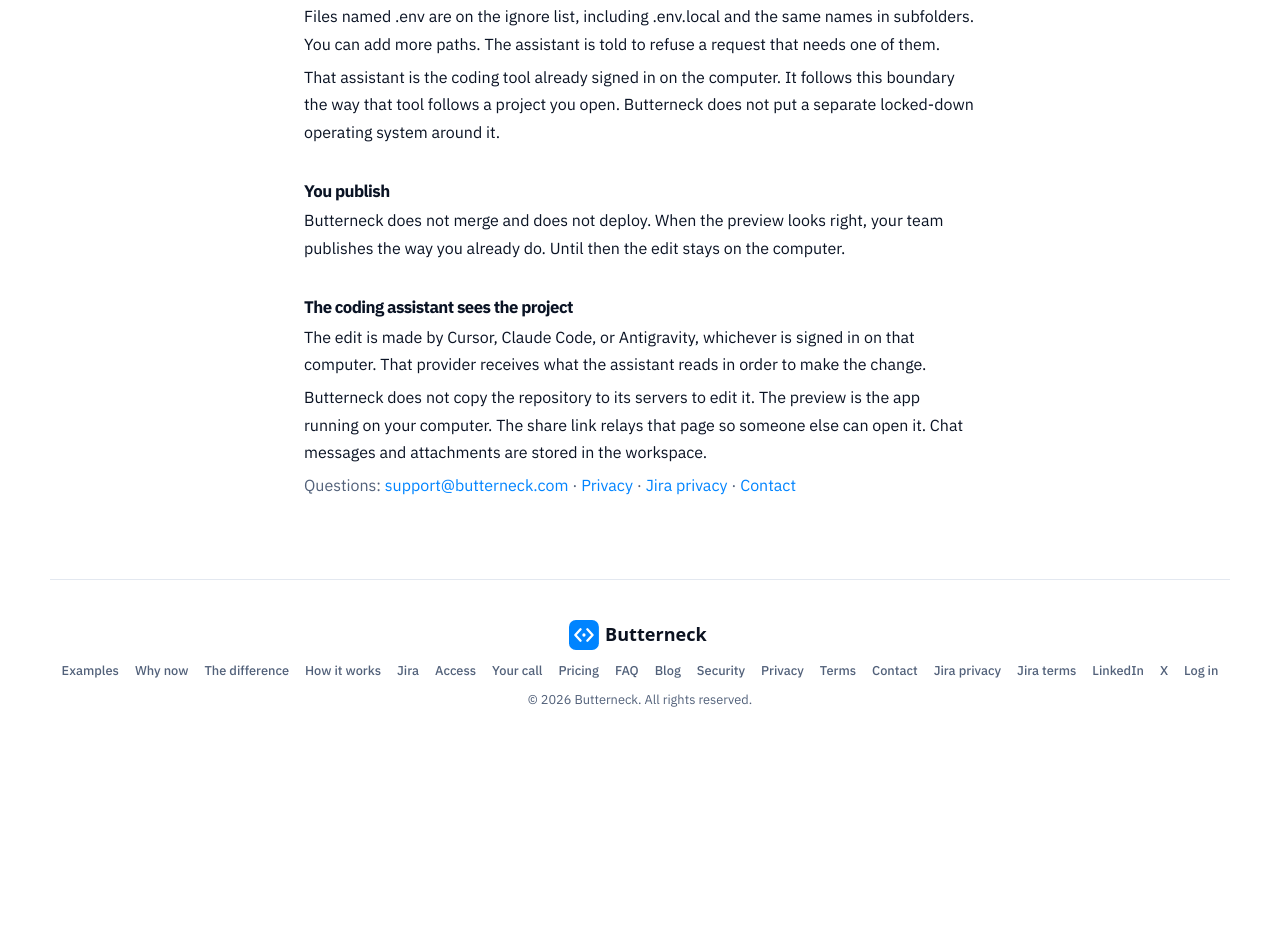
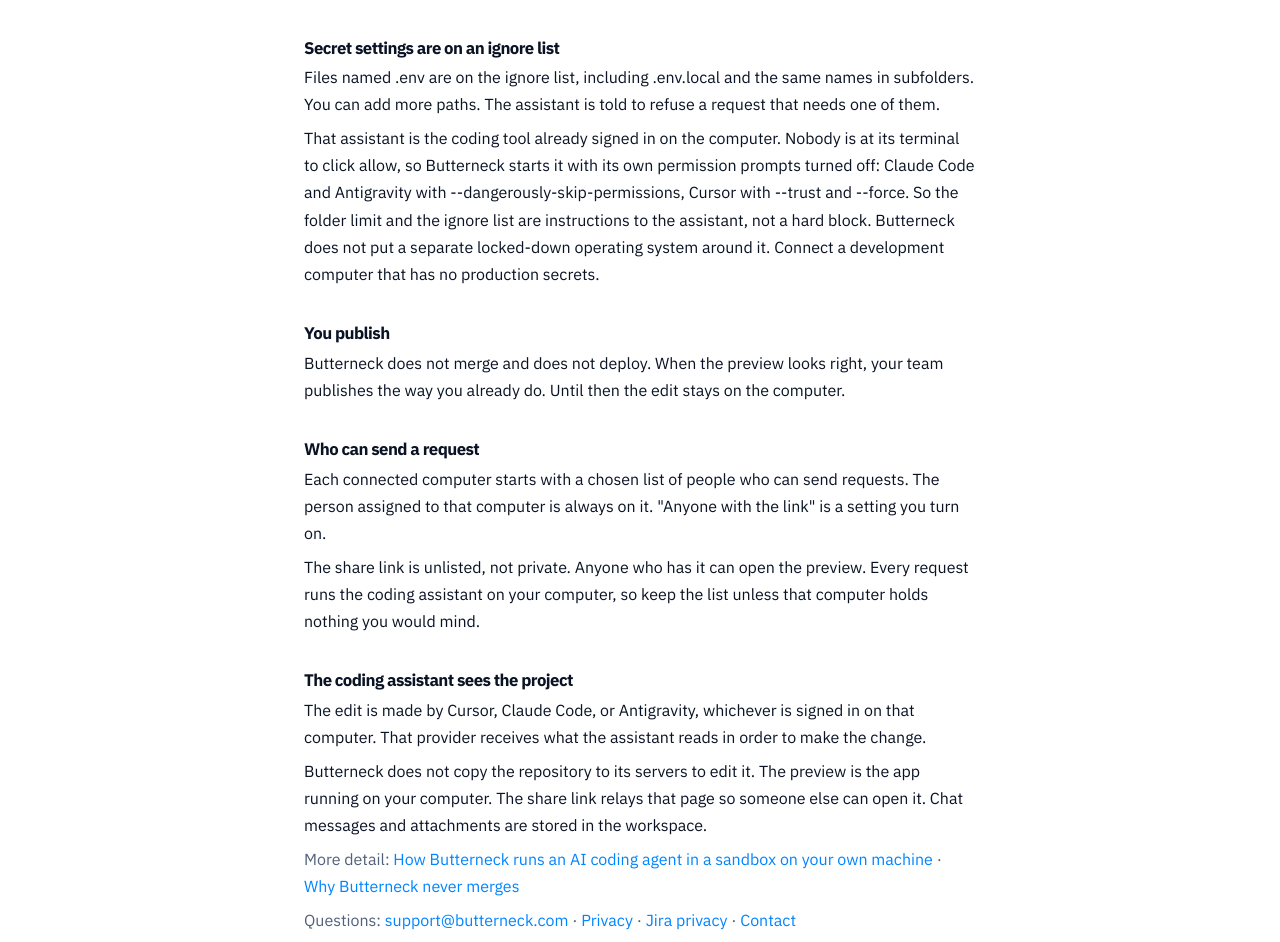
Before and after one commit to Lanatus-Systems/maintainer-pro-marketing, a Next.js app: page /security in a window 1280 px wide. Shown: the part 550-1492 px from the top of the page. Before the commit the page ends 1306 px from the top, so only its background shows below. Built offline with nearby package versions, Linux system fonts and the light colour scheme; no server answers.

Commit message:
A-186 + A-187 + K-118: security page permission-prompt disclosure, who can send, outbound bridge; own title/og; llms.txt; more-detail links

```diff
--- a/src/app/llms.txt/route.ts
+++ b/src/app/llms.txt/route.ts
@@ -31,6 +31,7 @@ export function GET() {
     `- Home: ${siteUrl("/")}`,
     `- Pricing: ${siteUrl("/pricing")}`,
     `- Jira integration: ${siteUrl("/integrations/jira")}`,
+    `- Security: ${siteUrl("/security")}`,
     `- Blog: ${siteUrl("/blog")}`,
     ...Object.values(legalPages).map((p) => `- ${p.title}: ${siteUrl(p.path)}`),
     "",
--- a/src/app/security/page.tsx
+++ b/src/app/security/page.tsx
@@ -1,17 +1,17 @@
-import type { Metadata } from "next";
 import Link from "next/link";
 import { notFound } from "next/navigation";
 import { JsonLd } from "@/components/JsonLd";
 import { SECURITY } from "@/content/security";
 import { isAasaanWeb } from "@/lib/brand";
 import { breadcrumbJsonLd } from "@/lib/schema";
+import { pageMeta } from "@/lib/meta";
 import { SUPPORT_EMAIL } from "@/lib/site";
 
-export const metadata: Metadata = {
-  title: SECURITY.title,
+export const metadata = pageMeta({
+  title: SECURITY.seoTitle,
   description: SECURITY.description,
-  alternates: { canonical: SECURITY.path },
-};
+  path: SECURITY.path,
+});
 
 export default function SecurityPage() {
   // Butterneck-only page: 404 on the AasaanWeb site.
@@ -31,6 +31,15 @@ export default function SecurityPage() {
         </section>
       ))}
       <p className="muted legal-links">
+        More detail:{" "}
+        {SECURITY.moreDetail.map((item, i) => (
+          <span key={item.href}>
+            {i > 0 ? " · " : null}
+            <Link href={item.href}>{item.label}</Link>
+          </span>
+        ))}
+      </p>
+      <p className="muted legal-links">
         Questions: <a href={`mailto:${SUPPORT_EMAIL}`}>{SUPPORT_EMAIL}</a>
         {" · "}
         <Link href="/privacy">Privacy</Link>
--- a/src/content/security.ts
+++ b/src/content/security.ts
@@ -1,14 +1,16 @@
 export const SECURITY = {
   path: "/security",
   title: "Security",
+  seoTitle: "AI coding agent security: where edits run",
   description:
-    "Where a Butterneck edit happens, which folder it can touch, what stays off limits, and who sees the project.",
-  lead: "A reviewer usually asks five things. Here they are.",
+    "Where a Butterneck edit happens, which folder it can touch, what is on the ignore list, who can send a request, and who sees the project.",
+  lead: "A reviewer usually asks six things. Here they are.",
   facts: [
     {
       title: "The bridge runs on your computer",
       paragraphs: [
         "You pair a computer from the workspace. The bridge stays on that computer. It starts the project there, and the edit happens there.",
+        "It keeps an outbound connection to Butterneck, which relays the share link and the chat. It updates itself from Butterneck's server.",
       ],
     },
     {
@@ -18,16 +20,23 @@ export const SECURITY = {
       ],
     },
     {
-      title: "Secret settings stay off limits",
+      title: "Secret settings are on an ignore list",
       paragraphs: [
         "Files named .env are on the ignore list, including .env.local and the same names in subfolders. You can add more paths. The assistant is told to refuse a request that needs one of them.",
-        "That assistant is the coding tool already signed in on the computer. It follows this boundary the way that tool follows a project you open. Butterneck does not put a separate locked-down operating system around it.",
+        "That assistant is the coding tool already signed in on the computer. Nobody is at its terminal to click allow, so Butterneck starts it with its own permission prompts turned off: Claude Code and Antigravity with --dangerously-skip-permissions, Cursor with --trust and --force. So the folder limit and the ignore list are instructions to the assistant, not a hard block. Butterneck does not put a separate locked-down operating system around it. Connect a development computer that has no production secrets.",
       ],
     },
     {
       title: "You publish",
       paragraphs: [
         "Butterneck does not merge and does not deploy. When the preview looks right, your team publishes the way you already do. Until then the edit stays on the computer.",
+      ],
+    },
+    {
+      title: "Who can send a request",
+      paragraphs: [
+        "Each connected computer starts with a chosen list of people who can send requests. The person assigned to that computer is always on it. \"Anyone with the link\" is a setting you turn on.",
+        "The share link is unlisted, not private. Anyone who has it can open the preview. Every request runs the coding assistant on your computer, so keep the list unless that computer holds nothing you would mind.",
       ],
     },
     {
@@ -38,4 +47,14 @@ export const SECURITY = {
       ],
     },
   ],
+  moreDetail: [
+    {
+      label: "How Butterneck runs an AI coding agent in a sandbox on your own machine",
+      href: "/blog/run-ai-coding-agent-sandbox-on-your-machine",
+    },
+    {
+      label: "Why Butterneck never merges",
+      href: "/blog/human-in-the-loop-architecture-for-ai-product-changes",
+    },
+  ],
 } as const;
```
